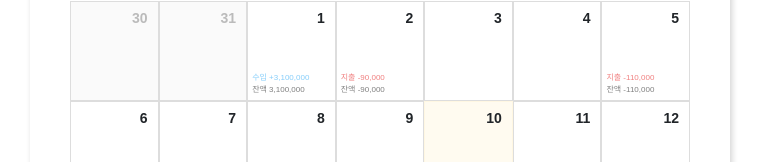
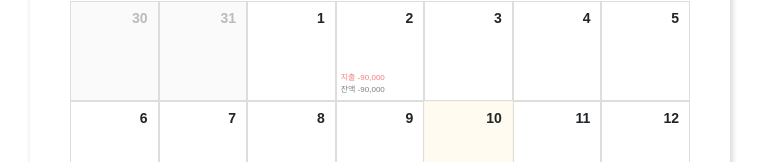
Before and after one commit to KB-Wallet/KB-Vudget, a Vue app: page /MyPage in a window 1280 px wide. Shown: the part 203-365 px from the top of the page, without its empty margins (260-1025 px from the left). Built offline with nearby package versions, Linux system fonts and the light colour scheme; data requests are answered from the project's data file.

Commit message:
[Feat] 병합 후 일부 수정 (아직 남음)

```diff
--- a/db.json
+++ b/db.json
@@ -1,86 +1,40 @@
 {
   "users": [
     {
-      "id": 1,
+      "id": "1",
       "username": "jiyoon123",
       "email": "jiyoon@example.com",
       "password": "password123",
       "profileImg": "src/icons/profile.svg",
       "targetBudget": 2000000,
       "categories": [
-        { "type": "income", "name": "월급" },
-        { "type": "income", "name": "용돈" },
-        { "type": "expense", "name": "식비" },
-        { "type": "expense", "name": "교통" },
-        { "type": "expense", "name": "쇼핑" }
+        {
+          "type": "income",
+          "name": "월급"
+        },
+        {
+          "type": "income",
+          "name": "용돈"
+        },
+        {
+          "type": "expense",
+          "name": "식비"
+        },
+        {
+          "type": "expense",
+          "name": "교통"
+        },
+        {
+          "type": "expense",
+          "name": "쇼핑"
+        }
       ]
     }
   ],
-  "incomes": [
-    {
-      "id": "1",
-      "userId": 1,
-      "amount": 3000000,
-      "date": "2025-03-01",
-      "category": "월급",
-      "description": "3월 월급",
-      "payment": "이체",
-      "vendor": "회사"
-    },
-    {
-      "id": 2,
-      "userId": 1,
-      "amount": 50000,
-      "date": "2025-03-15",
-      "category": "용돈",
-      "description": "부모님 용돈",
-      "payment": "현금",
-      "vendor": "부모님"
-    },
-    {
-      "id": 3,
-      "userId": 1,
-      "amount": 100000,
-      "date": "2025-03-25",
-      "category": "용돈",
-      "description": "친구에게 받은 생일 돈",
-      "payment": "현금",
-      "vendor": "친구"
-    },
-    {
-      "id": 4,
-      "userId": 1,
-      "amount": 3100000,
-      "date": "2025-04-01",
-      "category": "월급",
-      "description": "4월 월급",
-      "payment": "이체",
-      "vendor": "회사"
-    }
-  ],
+  "incomes": [],
   "expenses": [
     {
-      "id": "1",
-      "userId": 1,
-      "amount": 150000,
-      "date": "2025-03-01",
-      "category": "식비",
-      "description": "마트 장보기",
-      "payment": "카드",
-      "vendor": "이마트"
-    },
-    {
-      "id": "2",
-      "userId": 1,
-      "amount": 80000,
-      "date": "2025-03-15",
-      "category": "교통",
-      "description": "버스 충전",
-      "payment": "현금",
-      "vendor": "T-money"
-    },
-    {
-      "id": 3,
+      "id": "3",
       "userId": 1,
       "amount": 120000,
       "date": "2025-03-10",
@@ -90,7 +44,7 @@
       "vendor": "ZARA"
     },
     {
-      "id": 4,
+      "id": "4",
       "userId": 1,
       "amount": 50000,
       "date": "2025-03-12",
@@ -100,17 +54,7 @@
       "vendor": "고기집"
     },
     {
-      "id": 5,
-      "userId": 1,
-      "amount": 30000,
-      "date": "2025-03-28",
-      "category": "교통",
-      "description": "택시비",
-      "payment": "현금",
-      "vendor": "카카오택시"
-    },
-    {
-      "id": 6,
+      "id": "6",
       "userId": 1,
       "amount": 90000,
       "date": "2025-04-02",
@@ -118,16 +62,6 @@
       "description": "잡화 쇼핑",
       "payment": "카드",
       "vendor": "무신사"
-    },
-    {
-      "id": 7,
-      "userId": 1,
-      "amount": 110000,
-      "date": "2025-04-05",
-      "category": "식비",
-      "description": "주말 외식",
-      "payment": "카드",
-      "vendor": "이자카야"
     }
   ],
   "stats": [
@@ -136,14 +70,16 @@
       "month": "2025-03",
       "totalIncome": 3050000,
       "totalExpenses": 350000,
-      "remainingBudget": 1650000
+      "remainingBudget": 1650000,
+      "id": "dea9"
     },
     {
       "userId": 1,
       "month": "2025-04",
       "totalIncome": 3444320,
       "totalExpenses": 433450,
-      "remainingBudget": 2000000
+      "remainingBudget": 2000000,
+      "id": "64ba"
     }
   ]
 }
--- a/src/App.vue
+++ b/src/App.vue
@@ -2,7 +2,7 @@
 // import Header from './components/Header.vue'
 // import Footer from './components/Footer.vue'
 
-import CalendarMain from './pages/CalendarPage/CalendarMain.vue'
+import CalendarMain from './pages/CalendarMain.vue'
 </script>
 
 <template>
--- a/src/assets/calendar.css
+++ b/src/assets/calendar.css
@@ -99,30 +99,54 @@
   left: 0;
   width: 100%;
   height: 100%;
-  background: rgba(0, 0, 0, 0.4);
+  background-color: rgba(0, 0, 0, 0.5); /* 어두운 배경 */
   display: flex;
+  align-items: center;
   justify-content: center;
-  align-items: center;
-  z-index: 99;
 }
 
 .modal-content {
-  background: white;
-  padding: 20px 30px;
-  border-radius: 10px;
-  width: 300px;
+  background-color: white;
+  padding: 20px;
+  border-radius: 12px;
+  width: 95%;
+  height: 95%;
+  overflow-y: auto;
+  display: flex;
+  flex-direction: column;
+  gap: 20px;
   position: relative;
 }
 
 .close-btn {
   position: absolute;
-  top: 10px;
+  top: 12px;
   right: 12px;
+  background: transparent;
   border: none;
-  background: none;
-  font-size: 14px;
+  font-size: 16px;
   cursor: pointer;
-  color: #555;
+}
+
+.list_write_box {
+  display: flex;
+  flex-direction: row;
+  justify-content: space-between;
+  align-items: flex-start;
+  width: 100%;
+  gap: 20px;
+  margin-top: 20px;
+  position: relative;
+}
+
+.list-box {
+  position: absolute;
+  left: 12px;
+}
+
+.write-box {
+  position: absolute;
+  right: 12px;
 }
 
 .totalIncomeMonth {
@@ -248,6 +272,15 @@
     width: 90%;
     padding: 16px;
   }
+
+  .list_write_box {
+    flex-direction: column;
+  }
+
+  .list-box,
+  .write-box {
+    width: 100%;
+  }
 }
 
 /*모바일 */
--- a/src/components/WritePage/DailyList.vue
+++ b/src/components/WritePage/DailyList.vue
@@ -5,9 +5,9 @@ const user_login = useUserStore() // 로그인한 유저 정보를 가져오는
 
 // API URL 설정
 import axios from 'axios'
-const API_URL_users = 'http://localhost:5000/users'
-const API_URL_incomes = 'http://localhost:5000/incomes'
-const API_URL_expenses = 'http://localhost:5000/expenses'
+const API_URL_users = 'http://localhost:5001/users'
+const API_URL_incomes = 'http://localhost:5001/incomes'
+const API_URL_expenses = 'http://localhost:5001/expenses'
 
 // 상태 관리할 변수들
 import { ref, onMounted } from 'vue'
@@ -62,7 +62,7 @@ const deleteIncome = async (id) => {
   console.log(id) // 삭제할 수입의 id
   try {
     // 수입 삭제 요청
-    await axios.delete(`http://localhost:5000/incomes/${id}`)
+    await axios.delete(`http://localhost:5001/incomes/${id}`)
     console.log('삭제 성공!')
     fetchData() // 데이터 새로고침
   } catch (error) {
@@ -75,7 +75,7 @@ const deleteExpense = async (id) => {
   console.log(id) // 삭제할 지출의 id
   try {
     // 지출 삭제 요청
-    await axios.delete(`http://localhost:5000/expenses/${id}`)
+    await axios.delete(`http://localhost:5001/expenses/${id}`)
     console.log('삭제 성공!')
     fetchData() // 데이터 새로고침
   } catch (error) {
--- a/src/components/WritePage/WriteSet.vue
+++ b/src/components/WritePage/WriteSet.vue
@@ -2,9 +2,9 @@
 import { useUserStore } from '@/stores/user'
 const user_login = useUserStore()
 
-const API_URL_users = 'http://localhost:5000/users'
-const API_URL_incomes = 'http://localhost:5000/incomes'
-const API_URL_expenses = 'http://localhost:5000/expenses'
+const API_URL_users = 'http://localhost:5001/users'
+const API_URL_incomes = 'http://localhost:5001/incomes'
+const API_URL_expenses = 'http://localhost:5001/expenses'
 import { onMounted, reactive, ref } from 'vue'
 
 const cate = ref('')
--- a/src/pages/CalendarPage/CalendarMain.vue
+++ b/src/pages/CalendarMain.vue
@@ -3,6 +3,10 @@ import { ref, computed, onMounted, watch } from 'vue'
 import router from '@/router'
 import '@/assets/calendar.css'
 import axios from '@/utils/axios'
+import { useUserStore } from '@/stores/user'
+import WriteSet from '@/components/WritePage/WriteSet.vue'
+import DailyList from '@/components/WritePage/DailyList.vue'
+const user_login = useUserStore()
 
 //당일 날짜 불러오기, =사용자가 클릭한 날짜
 const today = new Date()
@@ -160,10 +164,10 @@ function moveTotalList() {
   router.push({ path: '/history' })
 }
 
-//버튼 클릭시 작성 페이지
-function moveWritePage() {
-  router.push({ path: '/WritePage' })
-}
+// //버튼 클릭시 작성 페이지
+// function moveWritePage() {
+//   router.push({ path: '/WritePage' })
+// }
 </script>
 
 <template>
@@ -228,12 +232,18 @@ function moveWritePage() {
     <!-- 날짜 클릭시 뜨는 화면 -->
     <div v-if="selectedDay" class="modal-overlay" @click.self="selectedDay = null">
       <div class="modal-content">
-        <button class="close-btn" @click="selectedDay = null">닫기</button>
-        <!-- 클릭한 해당 날짜 출력 -->
-        <h3>{{ formatDate(selectedDay.date) }}</h3>
-        <button class="btn-move-writepage" @click="moveWritePage()">
+        <div>
+          <button class="close-btn" @click="selectedDay = null">닫기</button>
+          <!-- 클릭한 해당 날짜 출력 -->
+          <h3>{{ formatDate(selectedDay.date) }}</h3>
+        </div>
+        <div class="list_write_box">
+          <DailyList class="list-box" />
+          <WriteSet class="write-box" />
+        </div>
+        <!-- <button class="btn-move-writepage" @click="moveWritePage()">
           해당 날짜 입력 페이지 이동
-        </button>
+        </button> -->
       </div>
     </div>
   </div>
--- a/src/router/index.js
+++ b/src/router/index.js
@@ -8,21 +8,21 @@ const router = createRouter({
       name: 'Login',
       component: () => import('@/pages/Login.vue'),
     },
-    {
-      path: '/Register',
-      name: 'register',
-      component: () => import('@/pages/Register.vue'),
-    },
-    {
-      path: '/Findinfo',
-      name: 'findinfo',
-      component: () => import('@/pages/Findpw.vue'),
-    },
-    {
-      path: '/SPTI',
-      name: 'spti',
-      component: () => import('@/pages/Spti.vue'),
-    },
+    // {
+    //   path: '/Register',
+    //   name: 'register',
+    //   component: () => import('@/pages/Register.vue'),
+    // },
+    // {
+    //   path: '/Findinfo',
+    //   name: 'findinfo',
+    //   component: () => import('@/pages/Findpw.vue'),
+    // },
+    // {
+    //   path: '/SPTI',
+    //   name: 'spti',
+    //   component: () => import('@/pages/Spti.vue'),
+    // },
     // 동적 라우트 파라미터 처리
 
     // {
@@ -30,21 +30,21 @@ const router = createRouter({
     //   name: 'mainpage',
     //   component: () => import('@/pages/MainPage.vue'),
     // },
-    // {
-    //   path: '/history',
-    //   name: 'historypage',
-    //   component: () => import('@/pages/HistoryPage.vue'),
-    // },
-    // {
-    //   path: '/CalendarMain',
-    //   name: calendarmain,
-    //   component: () => import('@/pages/CalendarMain.vue'),
-    // },
-    // {
-    //   path: '/WritePage',
-    //   name: writepage,
-    //   component: () => import('@/pages/WritePage.vue'),
-    // },
+    {
+      path: '/history',
+      name: 'historypage',
+      component: () => import('@/pages/HistoryPage.vue'),
+    },
+    {
+      path: '/CalendarMain',
+      name: 'calendarmain',
+      component: () => import('@/pages/CalendarMain.vue'),
+    },
+    {
+      path: '/WritePage',
+      name: 'writepage',
+      component: () => import('@/pages/WritePage.vue'),
+    },
     // {
     //   path: '/MyPage',
     //   name: mypage,
--- a/src/utils/axios.js
+++ b/src/utils/axios.js
@@ -3,7 +3,7 @@ import axios from 'axios'
 // axios 인스턴스 분리
 // 공통된 설정을 한곳에서 처리 가능
 const instance = axios.create({
-  baseURL: 'http://localhost:5000',
+  baseURL: 'http://localhost:5001',
 
   // 서버 응답이 없을때 대기하는 시간 설정
   timeout: 5000,
```
